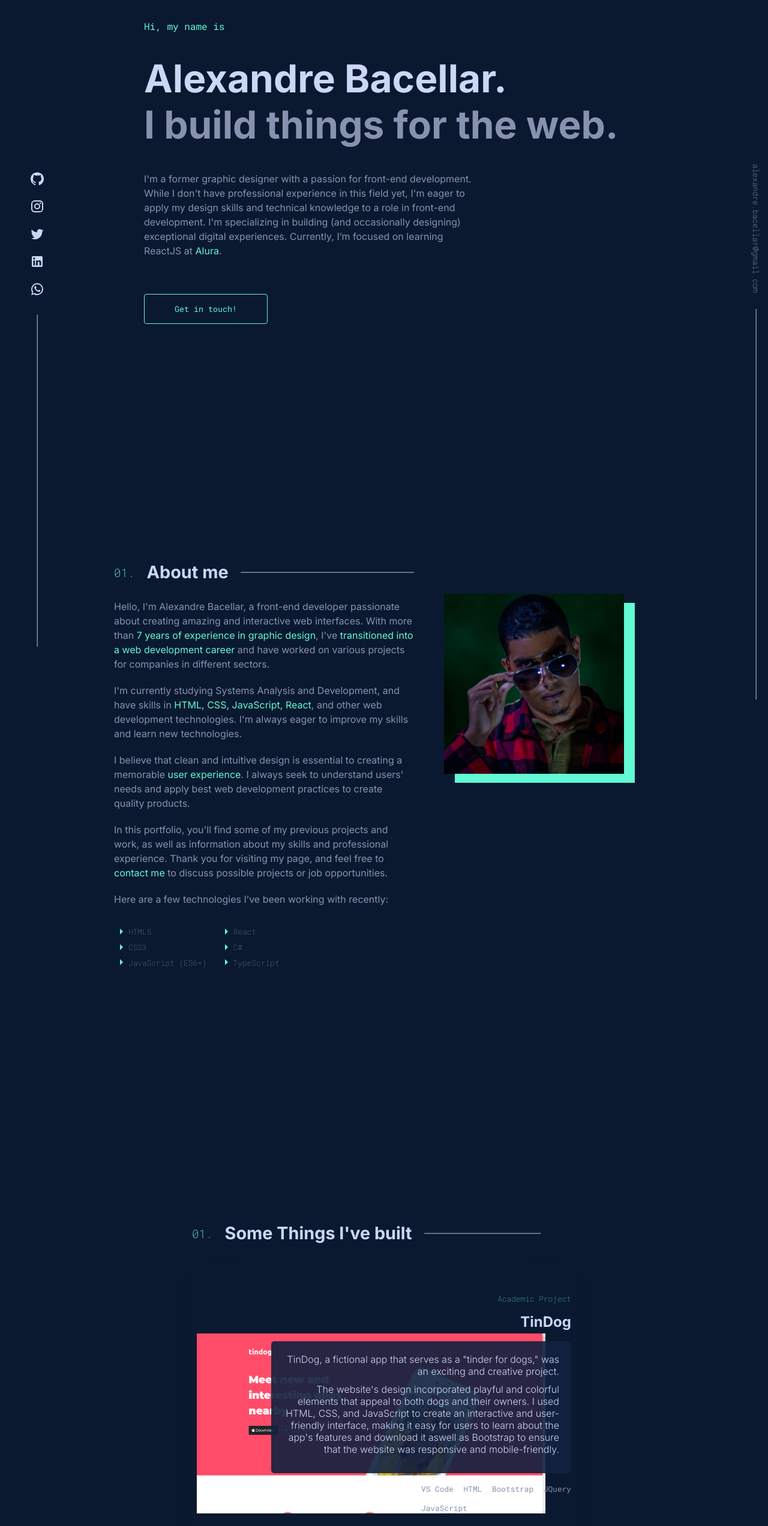
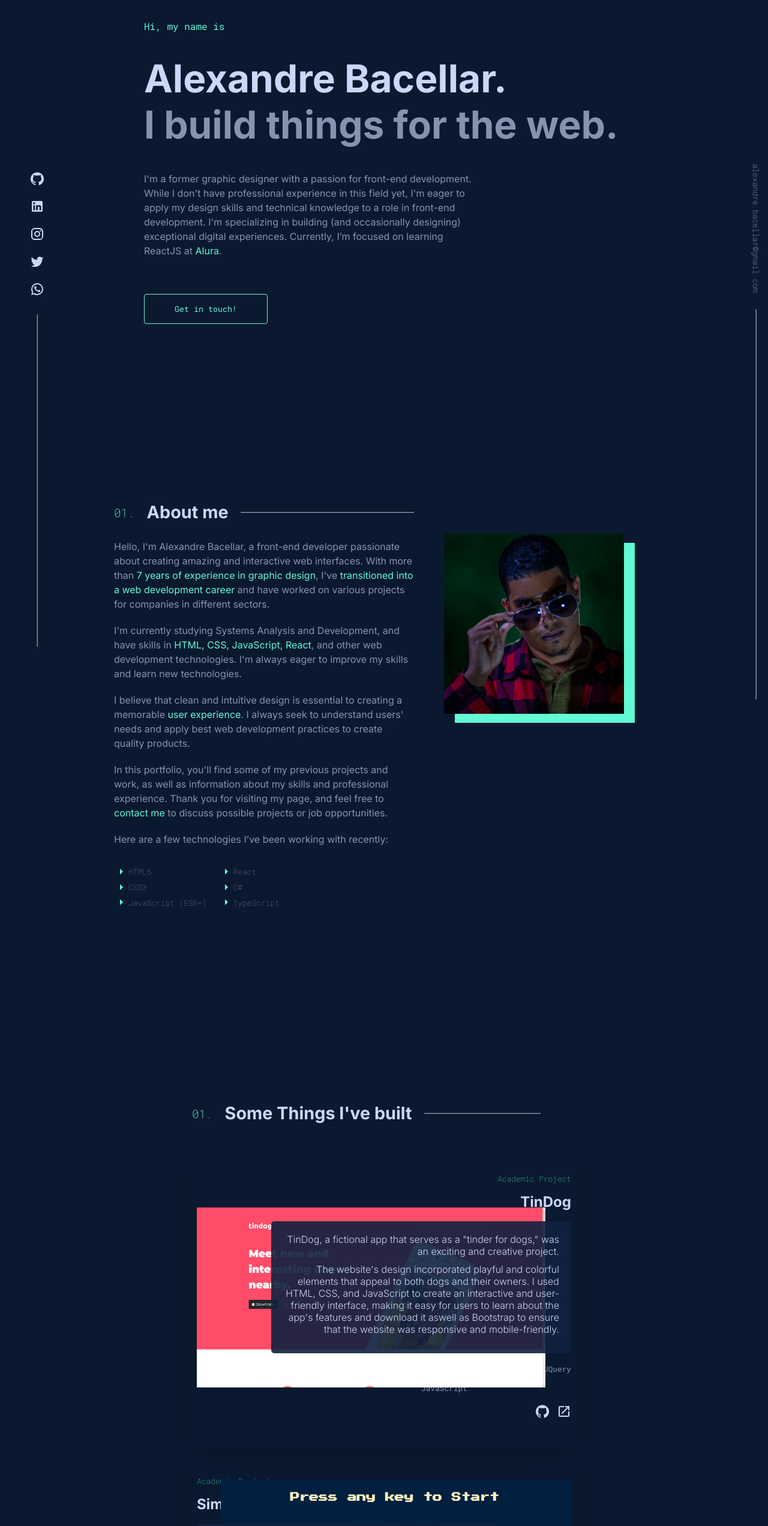
Before and after one commit to bacellar08/bacellar08.github.io, a React (Create React App) app: page / in a window 1280 px wide. Shown: the part 234-2778 px from the top of the page at 60% size. Built offline with nearby package versions, Linux system fonts and the light colour scheme.

Commit message:
work section fix

```diff
--- a/src/components/Introduction.jsx
+++ b/src/components/Introduction.jsx
@@ -7,7 +7,7 @@ const Introduction = () => {
         <p className='span font-mono'>Hi, my name is</p>
         <h1 className='title'>Alexandre Bacellar. <span style={{color: '#8892B0', display: 'block'}}>I build things for the web.</span></h1>
         <p className='short-resume'>I'm a former graphic designer with a passion for front-end development. While I don't have professional experience in this field yet, I'm eager to apply my design skills and technical knowledge to a role in front-end development. I'm specializing in building (and occasionally designing) exceptional digital experiences. Currently, I’m focused on learning ReactJS at <span>Alura</span>.</p>
-        <button className='calltoaction-btn btn'>Get in touch!</button>
+        <a href='https://www.linkedin.com/in/alexandre-bacellarr/'><button  className='calltoaction-btn btn'> Get in touch!</button></a>
       </div>
     </div>
   )
--- a/src/components/Project.jsx
+++ b/src/components/Project.jsx
@@ -4,8 +4,7 @@ import '../styles/project.css'
 const Project = (p) => {
   return (
     <div className='project-container' style={{flexDirection: p.direction}}>
-        <div className="img-space" style={{height: "300px", width: "450px"}}>
-        </div>
+        <div className="img-space" style={{height: "300px", width: "450px"}}></div>
         <img className='project-img' src={p.src} alt="Example" />
         <div className="project-info" style={{alignItems: p.alignItems}}>
             <span className='project-type'>{p.type}</span>
@@ -15,8 +14,8 @@ const Project = (p) => {
                 {p.techs}
             </div>
             <div className='project-icons'>
-            <i style={{color: 'var(--title-Color)', paddingTop: '20px'}}><GitHub/></i>
-            <i style={{color: 'var(--title-Color)', paddingTop: '20px'}}><Launch/></i>
+            <a href={p.gitLink}><i style={{paddingTop: '20px'}}><GitHub/></i></a>
+            <a href={p.link}><i><Launch/></i></a>
             </div>
         </div>
     </div>
--- a/src/components/Social.jsx
+++ b/src/components/Social.jsx
@@ -7,15 +7,15 @@ const Social = () => {
   return (
     <div>
       <div className="social-container">
-          <i className="social-icon"><GitHub/></i>
-          <i className="social-icon"><Instagram/></i>
+          <a className="social-icon" href="https://github.com/bacellar08"><i className="social-icon"><GitHub/></i></a>
+          <a className="social-icon" href="https://www.linkedin.com/in/alexandre-bacellarr/"><i><LinkedIn/></i></a>
+          <a className="social-icon" href="https://www.instagram.com/bacellar08/"><i className="social-icon"><Instagram/></i></a>
           <i className="social-icon"><Twitter/></i>
-          <i className="social-icon"><LinkedIn/></i>
-          <i className="social-icon"><WhatsApp/></i>
+          <a className="social-icon" href="https://wa.me/+5571997010339"><i className="social-icon"><WhatsApp/></i></a>
           <hr className="social-line"/>
       </div>
       <div className="social-container sc2">
-          <p className="social-email">alexandre.bacellar@gmail.com</p>
+          <a style={{textDecoration: "none"}} href="mailto:alexandre.bacellar@gmail.com"><p className="social-email" >alexandre.bacellar@gmail.com</p></a>
           <hr className="social-line"/>
       </div>
     </div>
--- a/src/components/Work.jsx
+++ b/src/components/Work.jsx
@@ -3,6 +3,8 @@ import Project from './Project'
 import SimpleCalculator from '../img/simple-calculator.png'
 import SimonGame from '../img/simon-game.png'
 import TinDog from '../img/tindog.png'
+import DrumKit from '../img/drum-kit.png'
+import DiceGame from '../img/dice-game.png'
 
 const Work = () => {
   return (
@@ -19,6 +21,8 @@ const Work = () => {
         src={TinDog}
         title='TinDog'
         type='Academic Project'
+        gitLink='https://github.com/bacellar08/TinDog'
+        link='https://bacellar08.github.io/TinDog/'
         info={<><p>TinDog, a fictional app that serves as a "tinder for dogs," was an exciting and creative project.</p> <p>The website's design incorporated playful and colorful elements that appeal to both dogs and their owners. I used HTML, CSS, and JavaScript to create an interactive and user-friendly interface, making it easy for users to learn about the app's features and download it aswell as Bootstrap to ensure that the website was responsive and mobile-friendly.</p></>}
         techs={
                 <>
@@ -32,12 +36,14 @@ const Work = () => {
         />
 
         <Project
+        gitLink='https://github.com/bacellar08/Simon-Game'
+        link='https://bacellar08.github.io/Simon-Game/'
         direction='row-reverse'
         alignItems='flex-start'
         src={SimonGame}
         title='Simon Game'
         type='Academic Project'
-        info='A "Simon Says" game with HTML, CSS and JS'
+        info='A "Simon Says" game application using HTML, CSS, JavaScript, jQuery, and Bootstrap was a challenging yet rewarding project that allowed me to showcase my skills in web development.'
         techs={
             <>
             <li>VS Code</li>
@@ -50,6 +56,8 @@ const Work = () => {
         />
 
         <Project
+        gitLink='https://github.com/bacellar08/Simple-Calculator'
+        link='https://bacellar08.github.io/Simple-Calculator/'
         textAlign='end'
         alignItems='flex-end'
         src={SimpleCalculator}
@@ -67,6 +75,44 @@ const Work = () => {
         />
 
 
+          <Project
+          gitLink='https://github.com/bacellar08/Drum-Kit'
+          link='https://bacellar08.github.io/Drum-Kit/'
+          direction='row-reverse'
+          alignItems='flex-start'
+          src={DrumKit}
+          title='Drum Kit'
+          type='Academic Project'
+          info="An interactive Drum Kit application created using HTML, CSS, and JavaScript. The application allows users to simulate playing a virtual drum set by clicking on the drum kit elements or using their computer keyboard. The project's main focus was on the use of JavaScript event listeners to handle user input."
+          techs={
+              <>
+              <li>VS Code</li>
+              <li>HTML</li>
+              <li>CSS</li>
+              <li>JavaScript</li>
+              </>
+          }
+          />
+
+        <Project
+        gitLink='https://github.com/bacellar08/Dice-Game'
+        link='https://bacellar08.github.io/Dice-Game/'
+        textAlign='end'
+        alignItems='flex-end'
+        src={DiceGame}
+        title='Dice Game'
+        type='Academic Project'
+        info={<><p>This project is a Dice game application website that utilizes HTML, CSS, JavaScript, and jQuery technologies.</p> <p>The website has a clean and simple design with a Roll button and two dices that generate random scores when clicked. The user can play the game by rolling the dices, and the player with the highest score wins.</p></>}
+        techs={
+                <>
+                <li>VS Code</li>
+                <li>HTML</li>
+                <li>CSS</li>
+                <li>JavaScript</li>
+                </>
+              }
+        />
+
     </div>
   )
 }
--- a/src/index.css
+++ b/src/index.css
@@ -21,4 +21,20 @@ body {
     border-radius: 4px;
     border: 1px solid var(--primaryColor);
     font-family: var(--font-mono);
+    transition: background-color 1s ease 0s;
+    cursor: pointer;
 }
+
+.btn:hover {
+    color: var(--bg-color);
+    background-color: var(--primaryColor);
+}
+
+i {
+    transition: color 1s ease 0s;
+}
+
+i:hover {
+    color: var(--primaryColor);
+    cursor: pointer;
+}
--- a/src/styles/about.css
+++ b/src/styles/about.css
@@ -1,5 +1,5 @@
 .about-container {
-    padding: 400px 0;
+    padding: 300px 0;
     width: 1000px;
     margin: 0 auto;
     display: flex;
--- a/src/styles/introduction.css
+++ b/src/styles/introduction.css
@@ -31,5 +31,7 @@ span, .span {
 }
 
 .calltoaction-btn {
+
     margin-top: 60px;
+
 }
--- a/src/styles/project.css
+++ b/src/styles/project.css
@@ -9,6 +9,17 @@
 .project-img {
     height: 300px;
     position: absolute;
+    z-index: 0;
+    transition: z-index 1s linear 0s;
+    transition: transform .2s linear 0s;
+}
+
+.project-img:hover {
+    transform: scale(1.15);
+    z-index: 2;
+}
+
+.img-space {
     z-index: -1;
 }
 
@@ -47,6 +58,7 @@
     padding: 20px 20px;
     line-height: normal;
     margin: 20px 0;
+    z-index: 1;
 
 }
 
@@ -64,7 +76,13 @@
     justify-content: space-between;
 }
 
+.project-icons i {
+    padding-top: 20px;
+    color: var(--title-Color);
+
+}
+
 .project-icons i:hover {
+    color: var(--primaryColor);
     cursor: pointer;
-    color: var(--primaryColor);
 }
--- a/src/styles/social.css
+++ b/src/styles/social.css
@@ -31,4 +31,10 @@
     font-size: 0.8rem;
     font-weight: 100;
     color: var(--title-Color);
+    text-decoration: none;
+    transition: color 1s ease 0s;
 }
+
+.social-email:hover {
+    color: var(--primaryColor);
+}
```
Also changed, not shown: src/img/dice-game.png (added), src/img/drum-kit.png (added).
